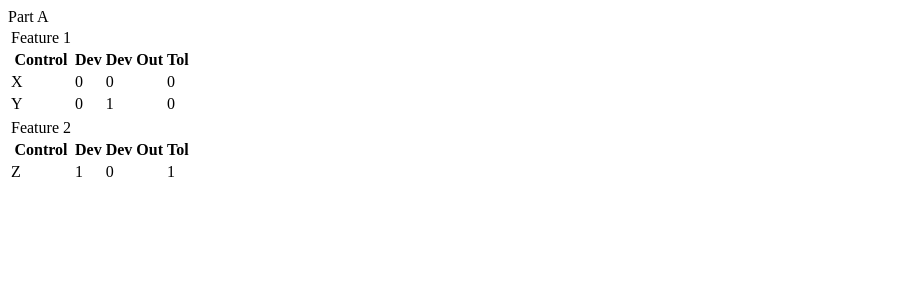
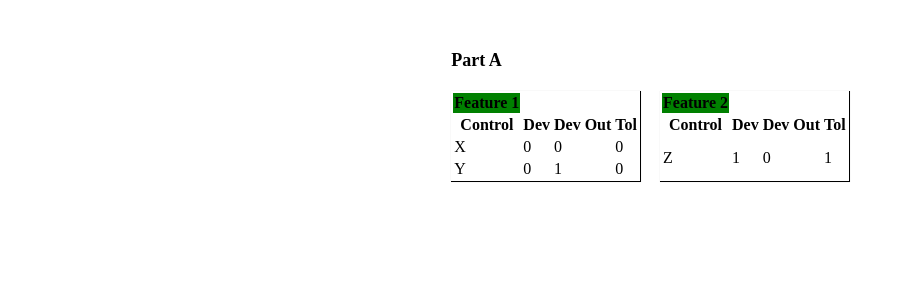
Before and after one commit to bijay007/multiple-tables-react, a React (Create React App) app in the folder client/: page / in a window 1280 px wide. Shown: the top 300 px of the page, without its empty margins (0-905 px from the left). Built offline with nearby package versions, Linux system fonts and the light colour scheme.

Commit message:
:lipstick: Add basic styling :lipstick:

```diff
--- a/client/src/App.js
+++ b/client/src/App.js
@@ -1,5 +1,6 @@
 import React, { PureComponent } from 'react';
 import PartMainBody from './components/part/part-table';
+import { appContainer } from './common/styles';
 
 export default class App extends PureComponent {
   constructor() {
@@ -42,9 +43,9 @@ export default class App extends PureComponent {
       ],
     };
     return (
-      <div>
+      <main className={appContainer}>
         <PartMainBody part={part1} />
-      </div>
+      </main>
     );
   }
 }
--- /dev/null
+++ b/client/src/common/styles.js
@@ -0,0 +1,48 @@
+/** Contains common and global styles for reusuable components */
+
+import { css } from 'emotion';
+
+const appContainer = css({
+  display: 'flex',
+  justifyContent: 'center',
+  margin: '40px auto',
+  width: '80%',
+  maxWidth: '85rem',
+});
+
+const partBody = css({
+  display: 'flex',
+  flexFlow: 'column nowrap',
+});
+
+const partHeader = css({
+  fontSize: '18px',
+  fontWeight: 'bold',
+  padding: '10px',
+});
+
+const partTable = css({
+  display: 'flex',
+  padding: '10px',
+  width: '100%',
+  flexFlow: 'row wrap',
+  justifyContent: 'space-between',
+});
+
+const featureTable = css({
+  boxShadow: '0px 0px 0.5px 0.5px',
+});
+
+const featureName = css({
+  backgroundColor: 'green',
+});
+
+
+export {
+  appContainer,
+  partBody,
+  partHeader,
+  partTable,
+  featureTable,
+  featureName,
+};
--- a/client/src/components/feature/feature-table.js
+++ b/client/src/components/feature/feature-table.js
@@ -1,5 +1,6 @@
 import React from 'react';
 import PropTypes from 'prop-types';
+import { featureTable, featureName } from '../../common/styles';
 import ControlMeasurements from './feature-rows';
 
 // This dumb component creates a table containing 4 headers and an empty body
@@ -8,10 +9,10 @@ import ControlMeasurements from './feature-rows';
 const FeatureTable = (props) => {
   const { feature } = props;
   return (
-    <table>
+    <table className={featureTable}>
       <thead>
-        <tr>
-          <td>{feature.name}</td>
+        <tr className={featureName}>
+          <th>{feature.name}</th>
         </tr>
         <tr>
           <th>Control</th>
--- a/client/src/components/part/part-table.js
+++ b/client/src/components/part/part-table.js
@@ -1,5 +1,6 @@
 import React from 'react';
 import PropTypes from 'prop-types';
+import { partBody, partHeader, partTable } from '../../common/styles';
 import FeatureTable from '../feature/feature-table';
 
 // This dumb component receives part object containing part name and features array
@@ -8,18 +9,18 @@ import FeatureTable from '../feature/feature-table';
 const PartMainBody = (props) => {
   const { part } = props;
   return (
-    <React.Fragment>
-      <header>
+    <section className={partBody}>
+      <header className={partHeader}>
         {part.name}
       </header>
-      <main>
+      <section className={partTable}>
         {
           part.features.map(feature => (
             <FeatureTable feature={feature} key={feature.name.toString()} />
           ))
         }
-      </main>
-    </React.Fragment>
+      </section>
+    </section>
   );
 };
 
```
